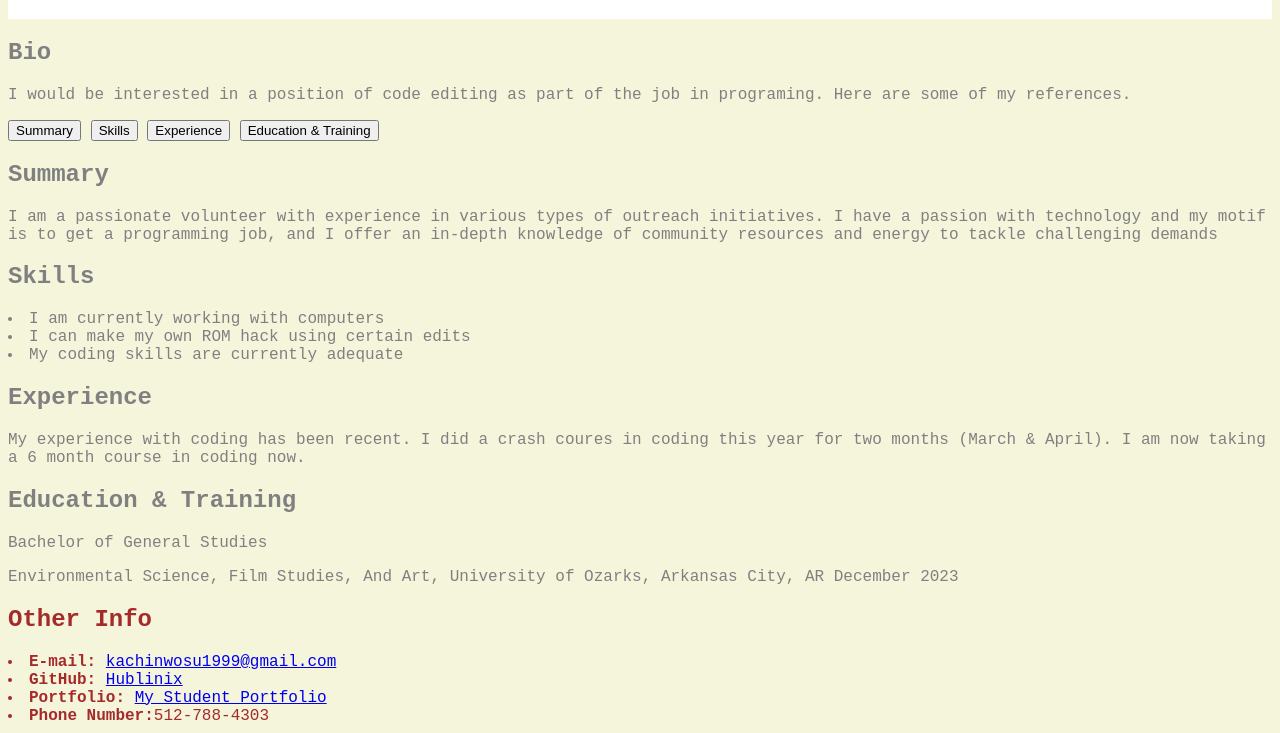
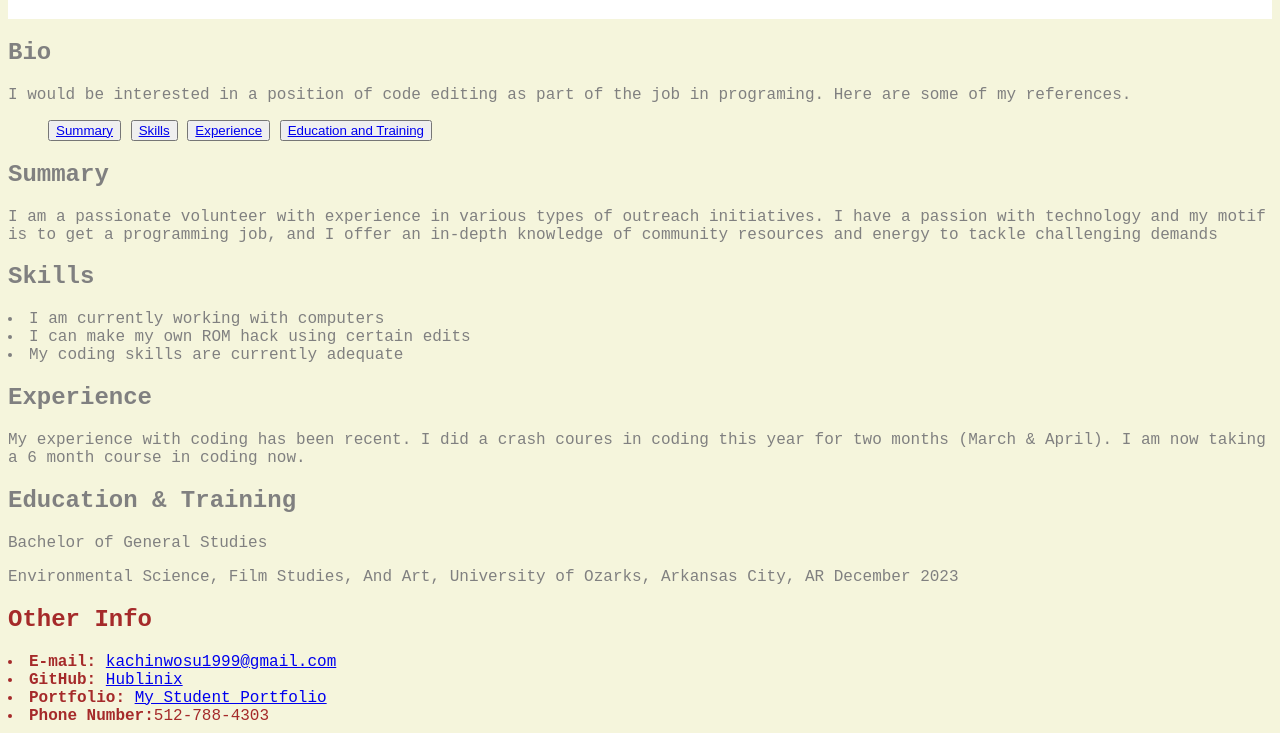
Before and after one commit to Hublinix/Module-2-My-Portfolio, a plain HTML site: page index.html in a window 1280 px wide. Shown: the part 69-802 px from the top of the page. Drawn offline with Linux system fonts and the light colour scheme.

Commit message:
Commit changes

```diff
--- a/index.html
+++ b/index.html
@@ -12,11 +12,29 @@
     <header class="header" id="title">
         <h1> Onyekachi Nwosu's Portfolio - Code Editor</h1>
     </header>
+
     <section class="section" id="bio">
         <h2>Bio</h2>
    <p> I would be interested in a position of code editing as part of the job in programing. Here are some of my references.</p>
     </section>
-    <button>Summary</button> <button>Skills</button> <button>Experience</button> <button>Education & Training</button>
+
+    <nav>
+        <ul>
+            <button>
+                <a href="#summary">Summary</a>
+            </button>
+            <button>
+                <a href="#skills">Skills</a>
+            </button>
+            <button>
+                <a href="#experience">Experience</a>
+            </button>
+            <button>
+                <a href="#education">Education and Training</a>
+            </button>
+        </ul>
+    </nav>
+
     <section class="section" id="summary">
         <h2>Summary</h2>
     <p> I am a passionate volunteer with experience in various types of outreach initiatives. I have a passion with technology and my motif is to get a programming job, and I offer an in-depth knowledge of
```
